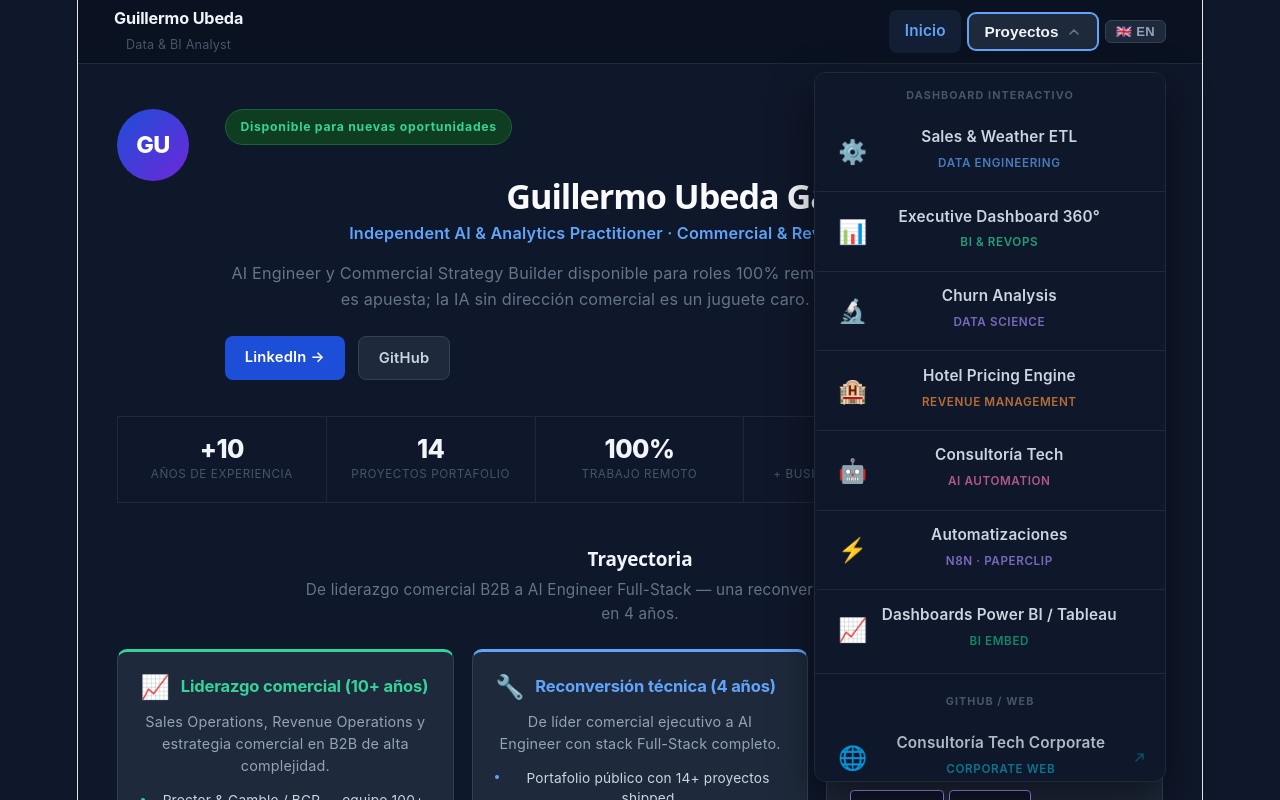
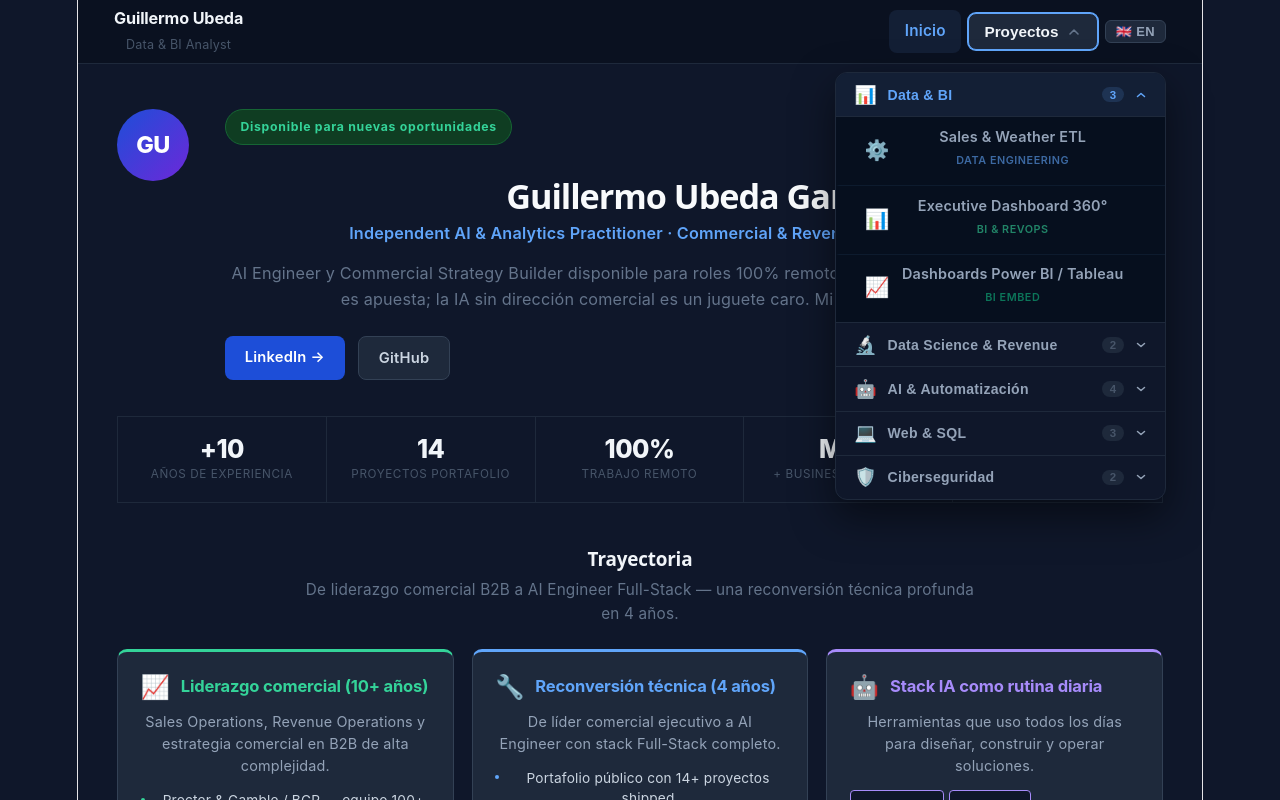
Before and after one commit to Guillermo1987/project-portfolio, a React (Vite) app: page / in a window 1280 px wide. Both pictures are taken after a click on the button "Proyectos". Shown: the top 800 px of the page. Built offline with nearby package versions, Linux system fonts and the light colour scheme.

Commit message:
feat(navbar): accordion de categorías con subcategorías colapsables

```diff
--- a/src/App.css
+++ b/src/App.css
@@ -141,109 +141,122 @@
   to   { opacity: 1; transform: translateY(0); }
 }
 
-.nav-dropdown-item {
-  display: flex;
-  align-items: center;
-  gap: 0.8rem;
-  padding: 0.85rem 1.1rem;
+/* ── Categoria accordion ── */
+.nav-cat { border-bottom: 1px solid #1e293b; }
+.nav-cat:last-child { border-bottom: none; }
+
+.nav-cat-header {
+  display: flex;
+  align-items: center;
+  gap: 0.6rem;
+  width: 100%;
+  padding: 0.7rem 1rem;
+  background: none;
+  border: none;
+  cursor: pointer;
+  transition: background 0.12s;
+  text-align: left;
+  color: #94a3b8;
+}
+
+.nav-cat-header:hover {
+  background: #131f35;
+}
+
+.nav-cat-header--open {
+  color: var(--cat-color, #60a5fa);
+  background: #131f35;
+}
+
+.nav-cat-icon { font-size: 1rem; line-height: 1; flex-shrink: 0; }
+
+.nav-cat-label {
+  font-size: 0.78rem;
+  font-weight: 700;
+  letter-spacing: 0.02em;
+  flex: 1;
+}
+
+.nav-cat-header--open .nav-cat-label { color: var(--cat-color, #60a5fa); }
+
+.nav-cat-count {
+  font-size: 0.64rem;
+  font-weight: 600;
+  color: #475569;
+  background: #1e293b;
+  border-radius: 99px;
+  padding: 0.1rem 0.45rem;
+}
+
+.nav-cat-header--open .nav-cat-count {
+  background: color-mix(in srgb, var(--cat-color, #60a5fa) 15%, transparent);
+  color: var(--cat-color, #60a5fa);
+}
+
+.nav-cat-arrow {
+  flex-shrink: 0;
+  transition: transform 0.18s;
+}
+
+.nav-cat-header--open .nav-cat-arrow { transform: rotate(180deg); }
+
+/* ── Sub-items ── */
+.nav-cat-items {
+  background: #060f1e;
+  border-top: 1px solid #1e293b;
+}
+
+.nav-subitem {
+  display: flex;
+  align-items: center;
+  gap: 0.7rem;
+  padding: 0.6rem 1rem 0.6rem 1.4rem;
   text-decoration: none;
   border-left: 3px solid transparent;
   transition: background 0.12s, border-color 0.12s;
 }
 
-.nav-dropdown-item + .nav-dropdown-item {
-  border-top: 1px solid #1e293b;
-}
-
-.nav-dropdown-item:hover {
-  background: #1e293b;
-}
-
-.nav-dropdown-item--active {
-  background: #131f35;
+.nav-subitem + .nav-subitem { border-top: 1px solid #0d1b2e; }
+
+.nav-subitem:hover { background: #0f1f38; }
+
+.nav-subitem--active {
+  background: #0f1f38;
   border-left-color: var(--item-color, #60a5fa);
 }
 
-.nav-item-icon {
-  font-size: 1.3rem;
-  line-height: 1;
-  flex-shrink: 0;
-}
-
-.nav-item-text {
-  display: flex;
-  flex-direction: column;
-  gap: 0.2rem;
-  flex: 1;
-}
-
-.nav-item-label {
-  font-size: 0.85rem;
-  font-weight: 600;
-  color: #cbd5e1;
+.nav-subitem-icon { font-size: 1.1rem; line-height: 1; flex-shrink: 0; }
+
+.nav-subitem-text { display: flex; flex-direction: column; gap: 0.15rem; flex: 1; }
+
+.nav-subitem-label {
+  font-size: 0.8rem;
+  font-weight: 600;
+  color: #94a3b8;
   line-height: 1.2;
   transition: color 0.12s;
 }
 
-.nav-dropdown-item:hover   .nav-item-label,
-.nav-dropdown-item--active .nav-item-label {
-  color: #f8fafc;
-}
-
-.nav-item-badge {
-  font-size: 0.65rem;
+.nav-subitem:hover .nav-subitem-label,
+.nav-subitem--active .nav-subitem-label { color: #f1f5f9; }
+
+.nav-subitem-badge {
+  font-size: 0.6rem;
   font-weight: 600;
   text-transform: uppercase;
   letter-spacing: 0.05em;
-  opacity: 0.7;
-}
-
-.nav-dropdown-item--active .nav-item-badge {
-  opacity: 1;
-}
-
-.nav-item-check {
+  opacity: 0.6;
+}
+
+.nav-subitem--active .nav-subitem-badge { opacity: 1; }
+
+.nav-subitem-check {
   flex-shrink: 0;
   opacity: 0;
   transition: opacity 0.12s;
 }
 
-.nav-dropdown-item--active .nav-item-check {
-  opacity: 1;
-}
-
-.nav-item-ext {
-  flex-shrink: 0;
-  opacity: 0.4;
-  transition: opacity 0.12s;
-}
-
-.nav-dropdown-item:hover .nav-item-ext {
-  opacity: 0.8;
-}
-
-.nav-dropdown-divider {
-  height: 1px;
-  background: #1e293b;
-  margin: 0.25rem 0;
-}
-
-.nav-dropdown-section-label {
-  font-size: 0.6rem;
-  font-weight: 700;
-  text-transform: uppercase;
-  letter-spacing: 0.1em;
-  color: #475569;
-  padding: 0.55rem 1.1rem 0.2rem;
-}
-
-.nav-dropdown-item--external {
-  opacity: 0.85;
-}
-
-.nav-dropdown-item--external:hover {
-  opacity: 1;
-}
+.nav-subitem--active .nav-subitem-check { opacity: 1; }
 
 @media (max-width: 640px) {
   .navbar { padding: 0 1rem; }
--- a/src/components/Navbar.jsx
+++ b/src/components/Navbar.jsx
@@ -2,28 +2,69 @@
 import { NavLink } from 'react-router-dom'
 import { useLang } from '../contexts/LangContext'
 
-const INTERNAL = [
-  { to: '/etl',         label: 'Sales & Weather ETL',           badge: 'Data Engineering',   icon: '⚙️', color: '#60a5fa' },
-  { to: '/executive',   label: 'Executive Dashboard 360°',      badge: 'BI & RevOps',        icon: '📊', color: '#34d399' },
-  { to: '/churn',       label: 'Churn Analysis',                badge: 'Data Science',       icon: '🔬', color: '#a78bfa' },
-  { to: '/hotel',       label: 'Hotel Pricing Engine',          badge: 'Revenue Management', icon: '🏨', color: '#fb923c' },
-  { to: '/ia-digox',    label: 'Consultoría Tech',              badge: 'AI Automation',      icon: '🤖', color: '#f472b6' },
-  { to: '/automations', label: 'Automatizaciones',              badge: 'n8n · Paperclip',    icon: '⚡', color: '#a78bfa' },
-  { to: '/dashboards',  label: 'Dashboards Power BI / Tableau', badge: 'BI Embed',           icon: '📈', color: '#10b981' },
+const CATEGORIES = [
+  {
+    label: 'Data & BI',
+    icon: '📊',
+    color: '#60a5fa',
+    items: [
+      { to: '/etl',        label: 'Sales & Weather ETL',           badge: 'Data Engineering', icon: '⚙️', color: '#60a5fa', ext: false },
+      { to: '/executive',  label: 'Executive Dashboard 360°',      badge: 'BI & RevOps',      icon: '📊', color: '#34d399', ext: false },
+      { to: '/dashboards', label: 'Dashboards Power BI / Tableau', badge: 'BI Embed',         icon: '📈', color: '#10b981', ext: false },
+    ],
+  },
+  {
+    label: 'Data Science & Revenue',
+    icon: '🔬',
+    color: '#a78bfa',
+    items: [
+      { to: '/churn', label: 'Churn Analysis',       badge: 'Data Science',       icon: '🔬', color: '#a78bfa', ext: false },
+      { to: '/hotel', label: 'Hotel Pricing Engine', badge: 'Revenue Management', icon: '🏨', color: '#fb923c', ext: false },
+    ],
+  },
+  {
+    label: 'AI & Automatización',
+    icon: '🤖',
+    color: '#f472b6',
+    items: [
+      { to: '/ia-digox',    label: 'Consultoría Tech',            badge: 'AI Automation',  icon: '🤖', color: '#f472b6', ext: false },
+      { to: '/automations', label: 'Automatizaciones',            badge: 'n8n · Paperclip', icon: '⚡', color: '#8b5cf6', ext: false },
+      { to: 'https://consultoria-tech.web.app',              label: 'Consultoría Tech Corporate', badge: 'Corporate Web',  icon: '🌐', color: '#06b6d4', ext: true },
+      { to: 'https://github.com/Guillermo1987/agentforge',   label: 'AgentForge',                 badge: 'SaaS · AI',      icon: '🏗️', color: '#6366f1', ext: true },
+    ],
+  },
+  {
+    label: 'Web & SQL',
+    icon: '💻',
+    color: '#fbbf24',
+    items: [
+      { to: 'https://github.com/Guillermo1987/project-sales-optimization-sql',  label: 'Sales Optimization SQL',   badge: 'SQL & BI',        icon: '🗄️', color: '#38bdf8', ext: true },
+      { to: 'https://github.com/Guillermo1987/project-revenue-management-web',  label: 'Revenue Management Web',   badge: 'Web Development', icon: '💡', color: '#fbbf24', ext: true },
+      { to: 'https://github.com/Guillermo1987/project-portfolio',               label: 'Portafolio Profesional',   badge: 'React · Firebase', icon: '🗂️', color: '#94a3b8', ext: true },
+    ],
+  },
+  {
+    label: 'Ciberseguridad',
+    icon: '🛡️',
+    color: '#ef4444',
+    items: [
+      { to: 'https://github.com/Guillermo1987/project-security-log-analysis',  label: 'Security Log Analysis', badge: 'Ciberseguridad', icon: '🛡️', color: '#ef4444', ext: true },
+      { to: 'https://github.com/Guillermo1987/project-vulnerability-scanner',  label: 'Vulnerability Scanner', badge: 'Ciberseguridad', icon: '🔍', color: '#f97316', ext: true },
+    ],
+  },
 ]
 
-const EXTERNAL = [
-  { to: 'https://consultoria-tech.web.app',                                 label: 'Consultoría Tech Corporate', badge: 'Corporate Web',      icon: '🌐', color: '#06b6d4' },
-  { to: 'https://github.com/Guillermo1987/project-sales-optimization-sql',  label: 'Sales Optimization SQL',     badge: 'SQL & BI',           icon: '🗄️', color: '#38bdf8' },
-  { to: 'https://github.com/Guillermo1987/project-revenue-management-web',  label: 'Revenue Management Web',     badge: 'Web Development',    icon: '💡', color: '#fbbf24' },
-  { to: 'https://github.com/Guillermo1987/project-security-log-analysis',   label: 'Security Log Analysis',      badge: 'Ciberseguridad',     icon: '🛡️', color: '#ef4444' },
-  { to: 'https://github.com/Guillermo1987/project-vulnerability-scanner',   label: 'Vulnerability Scanner',      badge: 'Ciberseguridad',     icon: '🔍', color: '#f97316' },
-  { to: 'https://github.com/Guillermo1987/project-portfolio',               label: 'Portafolio Profesional',     badge: 'React · Firebase',   icon: '🗂️', color: '#94a3b8' },
-  { to: 'https://github.com/Guillermo1987/agentforge',                      label: 'AgentForge',                 badge: 'SaaS · AI Agents',   icon: '🏗️', color: '#6366f1' },
-]
+function ExtIcon({ color }) {
+  return (
+    <svg width="10" height="10" viewBox="0 0 10 10" fill="none" style={{ flexShrink: 0, opacity: 0.5 }}>
+      <path d="M1.5 8.5L8.5 1.5M8.5 1.5H3.5M8.5 1.5V6.5" stroke={color} strokeWidth="1.5" strokeLinecap="round" strokeLinejoin="round"/>
+    </svg>
+  )
+}
 
 export default function Navbar() {
   const [open, setOpen] = useState(false)
+  const [expanded, setExpanded] = useState(new Set([0]))
   const ref = useRef(null)
   const { lang, toggleLang } = useLang()
 
@@ -34,6 +75,14 @@
     document.addEventListener('mousedown', handler)
     return () => document.removeEventListener('mousedown', handler)
   }, [])
+
+  function toggleCat(i) {
+    setExpanded(prev => {
+      const next = new Set(prev)
+      next.has(i) ? next.delete(i) : next.add(i)
+      return next
+    })
+  }
 
   return (
     <nav className="navbar" ref={ref}>
@@ -69,50 +118,67 @@
 
       {open && (
         <div className="nav-dropdown">
-          <div className="nav-dropdown-section-label">Dashboard interactivo</div>
-          {INTERNAL.map(({ to, label, badge, icon, color }) => (
-            <NavLink
-              key={to}
-              to={to}
-              className={({ isActive }) =>
-                `nav-dropdown-item${isActive ? ' nav-dropdown-item--active' : ''}`
-              }
-              style={({ isActive }) => isActive ? { '--item-color': color } : {}}
-              onClick={() => setOpen(false)}
+          {CATEGORIES.map((cat, i) => {
+            const isOpen = expanded.has(i)
+            return (
+              <div key={cat.label} className="nav-cat">
+                <button
+                  className={`nav-cat-header${isOpen ? ' nav-cat-header--open' : ''}`}
+                  style={{ '--cat-color': cat.color }}
+                  onClick={() => toggleCat(i)}
                 >
-              <span className="nav-item-icon">{icon}</span>
-              <div className="nav-item-text">
-                <span className="nav-item-label">{label}</span>
-                <span className="nav-item-badge" style={{ color }}>{badge}</span>
-              </div>
-              <svg className="nav-item-check" width="14" height="14" viewBox="0 0 14 14" fill="none">
-                <path d="M2.5 7l3.5 3.5 5.5-6" stroke={color} strokeWidth="1.8" strokeLinecap="round" strokeLinejoin="round"/>
+                  <span className="nav-cat-icon">{cat.icon}</span>
+                  <span className="nav-cat-label">{cat.label}</span>
+                  <span className="nav-cat-count">{cat.items.length}</span>
+                  <svg className="nav-cat-arrow" width="12" height="12" viewBox="0 0 12 12" fill="none">
+                    <path d="M2.5 4.5l3.5 3 3.5-3" stroke="currentColor" strokeWidth="1.5" strokeLinecap="round" strokeLinejoin="round"/>
                   </svg>
-            </NavLink>
-          ))}
+                </button>
 
-          <div className="nav-dropdown-divider" />
-          <div className="nav-dropdown-section-label">GitHub / Web</div>
-          {EXTERNAL.map(({ to, label, badge, icon, color }) => (
+                {isOpen && (
+                  <div className="nav-cat-items">
+                    {cat.items.map(({ to, label, badge, icon, color, ext }) =>
+                      ext ? (
                         <a
                           key={to}
                           href={to}
                           target="_blank"
                           rel="noreferrer"
-              className="nav-dropdown-item nav-dropdown-item--external"
+                          className="nav-subitem"
                           style={{ '--item-color': color }}
                           onClick={() => setOpen(false)}
                         >
-              <span className="nav-item-icon">{icon}</span>
-              <div className="nav-item-text">
-                <span className="nav-item-label">{label}</span>
-                <span className="nav-item-badge" style={{ color }}>{badge}</span>
+                          <span className="nav-subitem-icon">{icon}</span>
+                          <div className="nav-subitem-text">
+                            <span className="nav-subitem-label">{label}</span>
+                            <span className="nav-subitem-badge" style={{ color }}>{badge}</span>
                           </div>
-              <svg className="nav-item-ext" width="11" height="11" viewBox="0 0 11 11" fill="none">
-                <path d="M2 9L9 2M9 2H4M9 2V7" stroke={color} strokeWidth="1.6" strokeLinecap="round" strokeLinejoin="round"/>
+                          <ExtIcon color={color} />
+                        </a>
+                      ) : (
+                        <NavLink
+                          key={to}
+                          to={to}
+                          className={({ isActive }) => `nav-subitem${isActive ? ' nav-subitem--active' : ''}`}
+                          style={({ isActive }) => isActive ? { '--item-color': color } : { '--item-color': color }}
+                          onClick={() => setOpen(false)}
+                        >
+                          <span className="nav-subitem-icon">{icon}</span>
+                          <div className="nav-subitem-text">
+                            <span className="nav-subitem-label">{label}</span>
+                            <span className="nav-subitem-badge" style={{ color }}>{badge}</span>
+                          </div>
+                          <svg width="11" height="11" viewBox="0 0 11 11" fill="none" className="nav-subitem-check">
+                            <path d="M2 5.5l2.5 2.5 4.5-5" stroke={color} strokeWidth="1.6" strokeLinecap="round" strokeLinejoin="round"/>
                           </svg>
-            </a>
-          ))}
+                        </NavLink>
+                      )
+                    )}
+                  </div>
+                )}
+              </div>
+            )
+          })}
         </div>
       )}
     </nav>
```
Lines whose indentation alone changed are shown as unchanged.
